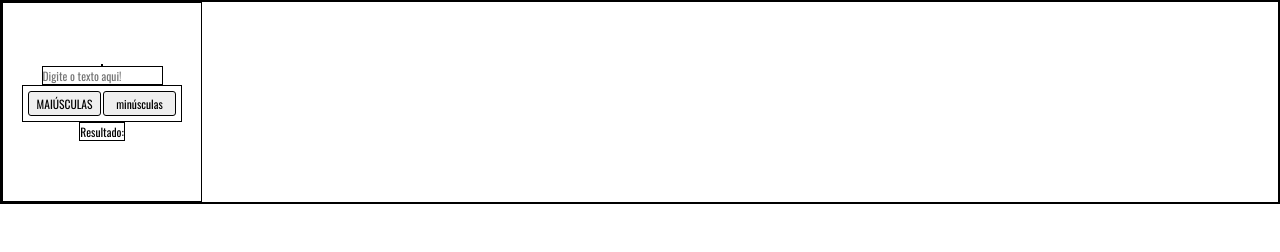
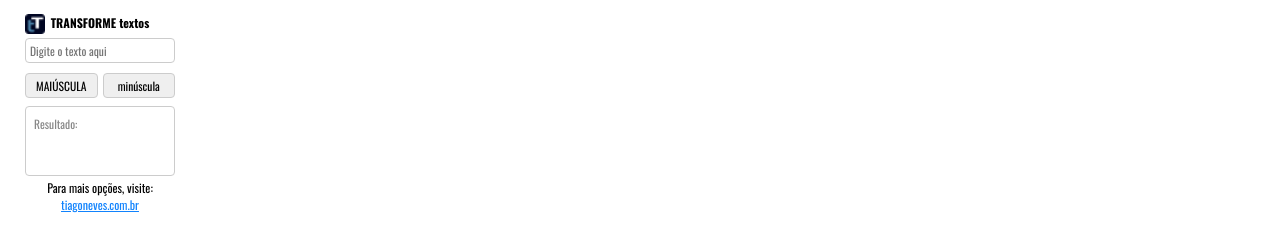
Before and after one commit to weronicamelo/ext_transformetextos, a browser extension: page index.html in a window 1280 px wide. Drawn offline with nearby package versions, Linux system fonts and the light colour scheme.

Commit message:
UPDATE: Criação de logos, estilização de campos e títulos

```diff
--- a/index.html
+++ b/index.html
@@ -9,20 +9,27 @@
       href="https://fonts.googleapis.com/css2?family=Oswald:wght@200..700&display=swap"
       rel="stylesheet"/>
       <link rel="stylesheet" href="style.css">
-    <title>Extensão TT</title>
+    <title>Transforme Textos</title>
   </head>
   <body>
     <div class="container-pai">
         <header class="cabecalho"></header>
+        <img src="./icons/logo_tt16.jpg" alt="Imagem da logo" class="logo">
+        <h1>TRANSFORME textos</h1>
 
-        <input type="nome" name="text" id="input-text" class="input-text" maxlength="500" placeholder="Digite o texto aqui!" required>
+        <input type="text" id="input-text" class="input-text" maxlength="500" placeholder="Digite o texto aqui" required>
 
         <div class="container-button">
-            <button class="btn" id="btnMaiuscula">MAIÚSCULAS</button>
-            <button class="btn" id="btnMinuscula">minúsculas</button>
+            <button class="btn" id="btnMaiuscula">MAIÚSCULA</button>
+            <button class="btn" id="btnMinuscula">minúscula</button>
         </div>
 
-        <div name="result" id="result" class="result">Resultado: </div>
+        <div id="result" class="result">Resultado:</div>
+
+        <div id="text-info" class="text-info">
+          <p>Para mais opções, visite:</p>
+          <a href="link" target="_blank">tiagoneves.com.br</a>
+        </div>
     </div>
 
     <script src="script.js"></script>
--- a/style.css
+++ b/style.css
@@ -8,7 +8,7 @@
     font-size: 0.85rem; /*REM é o nosso padrão (regras atuais)*/
 
     /*Bordas View*/
-    border: solid 1px #000;
+    /*border: solid 1px #000;*/
 }
 
 .container-pai {
@@ -20,12 +20,13 @@
     flex-direction: column;
     justify-content: center;
     align-items: center;
+    gap: 3px;
 }
 
 .container-button {
     width: 160px;
     padding: 5px;
-    gap: 2px;
+    gap: 5px;
 
     /*FlexBox*/
     display: flex;
@@ -35,11 +36,72 @@
 /*Botões*/
 .btn {
     cursor: pointer;
-    width: 77px;
-    padding: 3px;
-    border-radius: 3px;
+    width: 76px;
+    height: 25px;
+    padding: 2px;
+    border-radius: 4px;
+    border: 1px solid #ccc;
 }
 
 /*Cabeçalho*/
+.logo {
+    width: 20px;
+    height: auto;
+    margin-right: 130px;
+    position: relative;
+    top: 23px;
+}
+
+.input-text {
+    margin-top: 4px;
+    width: 150px;
+    height: 25px;
+    padding: 4px;
+    margin-bottom: 2px;
+    border: 1px solid #ccc;
+    border-radius: 4px;
+    background-color: #ffffff
+}
+
+.cabecalho {
+    display: flex;
+    flex-direction: row;
+    justify-content: space-between;
+    align-items: center;
+    width: 100%;
+}
+
+h1 {
+    font-size: 12px;
+}
+
 /*Resultado*/
+.result {
+    width: 150px;
+    height: 150px;
+    padding: 8px;
+    font-size: 0.85rem;
+    border: 1px solid #ccc;
+    border-radius: 4px;
+    background-color: #ffffff;
+    color: #888;
+    overflow-y: auto;
+    min-height: 70px;
+}
+
 /*Rodapé*/
+.text-info {
+    font-size: 0.85rem;
+    color: #050505;
+    text-align: center;
+}
+
+.text-info p,
+.text-info a {
+    display: block;
+    font-size: 12px;
+}
+
+.text-info a {
+    color: #1183fd;
+}
```
Also changed, not shown: icons/logo_tt128.jpg (added), icons/logo_tt16.jpg (added), icons/logo_tt300.jpg (added), icons/logo_tt48.jpg (added).
